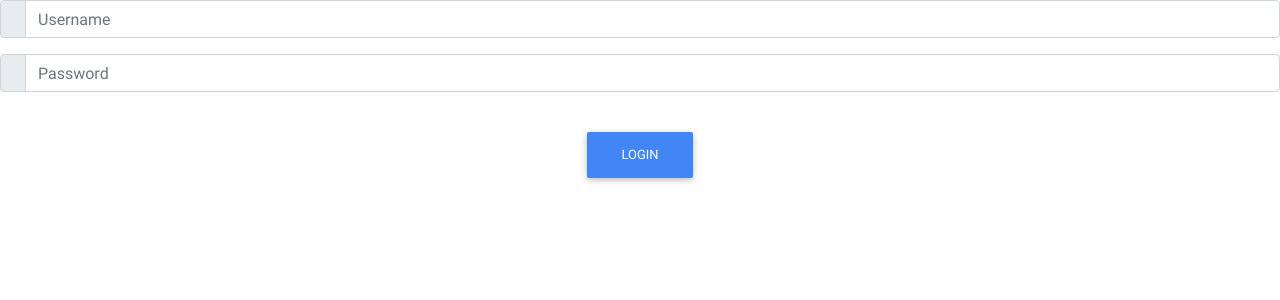
After one commit to lurayy/restaurant_module, a Django app: page /reception/login in a window 1280 px wide. The commit adds this page. Shown: the top 300 px of the page. Run offline with Django 3.2, Linux system fonts and the light colour scheme; some libraries are stand-ins or nearby versions.

Commit message:
login user authinetication added

```diff
--- a/LiveOrder/urls.py
+++ b/LiveOrder/urls.py
@@ -22,7 +22,7 @@ urlpatterns = [
     path('admin/', admin.site.urls),
     path('api/',include('ApiModule.urls')),
     path('reception/', include('ReceptionModule.urls')),
-    path('menu/', include('MenuModule.urls'))
+    path('', include('MenuModule.urls'))
 ]
 
 if settings.DEBUG:
--- a/ReceptionModule/forms.py
+++ b/ReceptionModule/forms.py
@@ -6,3 +6,10 @@ class FoodTypeForm(forms.ModelForm):
     class Meta:
         model = FoodType
         fields = ['food_type','description','image']
+
+class LoginForm(forms.Form):
+    username = forms.CharField()
+    password = forms.CharField(max_length = 32, widget= forms.PasswordInput)
+
+    class Meta:
+        fields = ['username','password']
--- /dev/null
+++ b/ReceptionModule/templates/ReceptionModule/login.html
@@ -0,0 +1,27 @@
+{% extends 'MenuModule/base.html' %} {% block content %}
+
+<form role="form" method="POST">
+    {% csrf_token %}
+    <div class="form-group mb-3">
+      <div class="input-group input-group-alternative">
+        <div class="input-group-prepend">
+          <span class="input-group-text"><i class="ni ni-email-83"></i></span>
+        </div>
+        <input class="form-control" placeholder="Username" type="text" name="username" id="username" >
+      </div>
+    </div>
+    <div class="form-group">
+      <div class="input-group input-group-alternative">
+        <div class="input-group-prepend">
+          <span class="input-group-text"><i class="ni ni-lock-circle-open"></i></span>
+        </div>
+        <input class="form-control" placeholder="Password" type="password" name = "password" id="password">
+      </div>
+    </div>
+    <div class="text-center">
+      <button type="submit" class="btn btn-primary my-4">Login</button>
+    </div>
+  </form>
+
+
+{% endblock %}
--- a/ReceptionModule/templates/ReceptionModule/reception.html
+++ b/ReceptionModule/templates/ReceptionModule/reception.html
@@ -11,6 +11,7 @@
     </button>
     <div class="collapse navbar-collapse" id="navbarSupportedContent-4">
       <ul class="navbar-nav ml-auto">
+        <a href="/reception/logout">Logout</a>
         <li class="nav-item" onclick="request_orders('PENDING',0,20)"> <a class="nav-link" href="#">PENDING
             <span class="sr-only">(current)</span>
           </a></li>
--- a/ReceptionModule/urls.py
+++ b/ReceptionModule/urls.py
@@ -3,5 +3,7 @@ from . import views
 
 urlpatterns = [
     path('',views.reception, name = 'main'),
-    path('foodmanager',views.food_manager, name = "Food manager")
+    path('login',views.login_view, name = "login"),
+    path('logout',views.user_logout, name= "logout"),
+    path('foodmanager',views.food_manager, name = "Food manager"),
 ]
--- a/ReceptionModule/views.py
+++ b/ReceptionModule/views.py
@@ -6,6 +6,37 @@ from django.db.models import Q
 from django.core import serializers
 from .forms import FoodTypeForm
 from ApiModule.models import FoodItem, FoodType
+from django.contrib.auth.decorators import  login_required, user_passes_test
+from django.http import HttpResponse, HttpResponseRedirect
+from django.contrib.auth import authenticate, login, logout
+from .forms import LoginForm
+
+
+def login_view(request):
+    if request.user.is_authenticated:
+        return HttpResponseRedirect('/reception')
+    else:
+        if request.method == 'POST':
+            form = LoginForm(request.POST)
+            if form.is_valid():
+                username = form.cleaned_data['username']
+                password = form.cleaned_data['password']
+                user = authenticate(request, username = username, password = password)
+                if user is not None:
+                    login(request,user)
+                    return HttpResponseRedirect('/reception')
+                else:
+                    return HttpResponseRedirect('login')
+        else:
+            form = LoginForm()
+            return render (request, 'ReceptionModule/login.html',{'form':form})
+
+
+@login_required
+def user_logout(request):
+    logout(request)
+    return HttpResponseRedirect('/')
+
 
 def reception(request):
     response_json = {'orders':[]}
```
Also changed, not shown: db.sqlite3.
